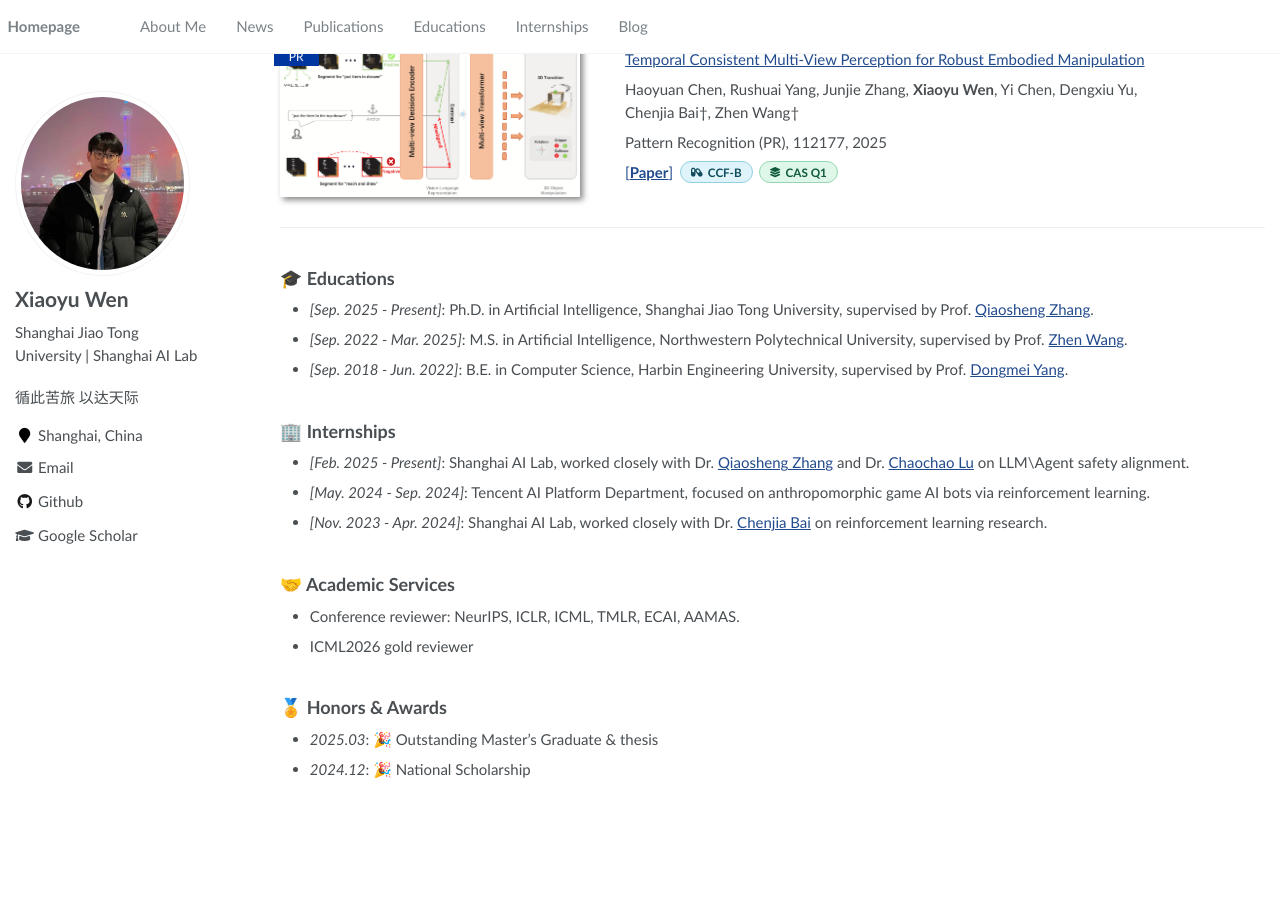
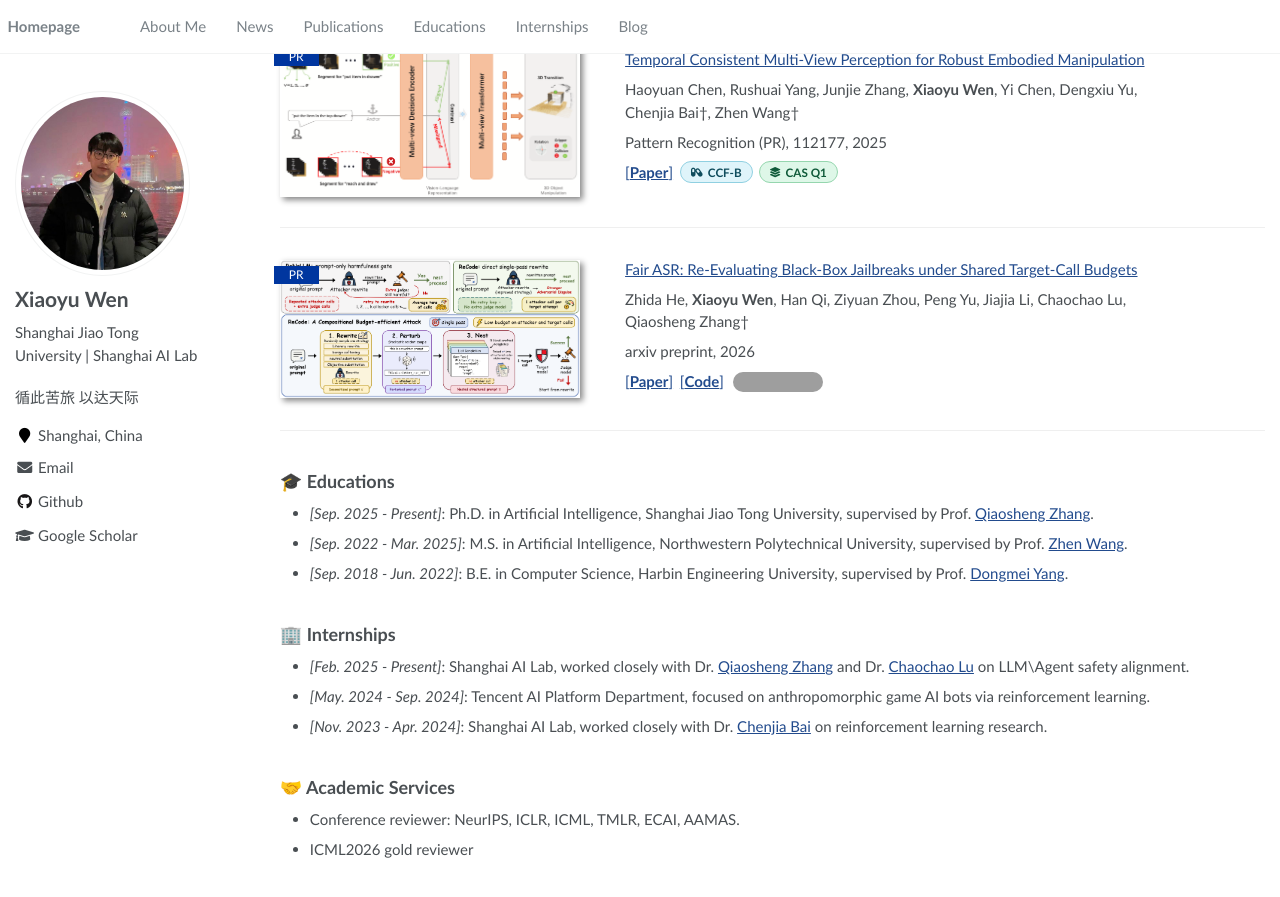
Before and after one commit to BattleWen/battlewen.github.io, a Jekyll site: the page built from _pages/about.md, in a window 1280 px wide and 900 px high, scrolled down 2848 px. Shown: the top 897 px of the window. Built offline with Jekyll 4.4.1, drawn with Linux system fonts in a browser that asks for light colours; before the commit the page ends 3643 px from its top, so only the background shows below that; grey boxes are pictures that could not be loaded.

Commit message:
update 0821

```diff
--- a/_pages/about.md
+++ b/_pages/about.md
@@ -176,7 +176,7 @@ arxiv preprint, 2026
 
 <h2 id="-Project">📄 Other Papers</h2>
 
-<div class='paper-box'><div class='paper-box-image'><div><div class="badge">PR</div><img src='images/pr.png' alt="MAGIC" width="100%"></div></div>
+<div class='paper-box'><div class='paper-box-image'><div><div class="badge">PR</div><img src='images/pr.png' alt="TMVP" width="100%"></div></div>
 <div class='paper-box-text' markdown="1">
 
 [Temporal Consistent Multi-View Perception for Robust Embodied Manipulation](https://www.sciencedirect.com/science/article/pii/S0031320325008386)
@@ -186,6 +186,19 @@ Haoyuan Chen, Rushuai Yang, Junjie Zhang, **Xiaoyu Wen**, Yi Chen, Dengxiu Yu, C
 Pattern Recognition (PR), 112177, 2025
 
 <p class="paper-links"><a href="https://www.sciencedirect.com/science/article/pii/S0031320325008386">[<strong>Paper</strong>]</a> <span class="paper-tier-group"><span class="paper-tier paper-tier--ccf-b"><i class="fas fa-capsules" aria-hidden="true"></i> CCF-B</span><span class="paper-tier paper-tier--cas-1"><i class="fas fa-layer-group" aria-hidden="true"></i> CAS Q1</span></span></p>
+</div>
+</div>
+
+<div class='paper-box'><div class='paper-box-image'><div><div class="badge">PR</div><img src='images/fair-asr.png' alt="Fair-ASR" width="100%"></div></div>
+<div class='paper-box-text' markdown="1">
+
+[Fair ASR: Re-Evaluating Black-Box Jailbreaks under Shared Target-Call Budgets](https://arxiv.org/pdf/2608.17360)
+
+Zhida He, **Xiaoyu Wen**, Han Qi, Ziyuan Zhou, Peng Yu, Jiajia Li, Chaochao Lu, Qiaosheng Zhang&dagger;
+
+arxiv preprint, 2026
+
+<p class="paper-links"><a href="https://arxiv.org/pdf/2608.17360">[<strong>Paper</strong>]</a> <a href="https://github.com/xsddys/Fair-ASR">[<strong>Code</strong>]</a> {% include github-star-badge.html repo="xsddys/Fair-ASR" %}</p>
 </div>
 </div>
 
```
Also changed, not shown: images/fair-asr.png (added).
